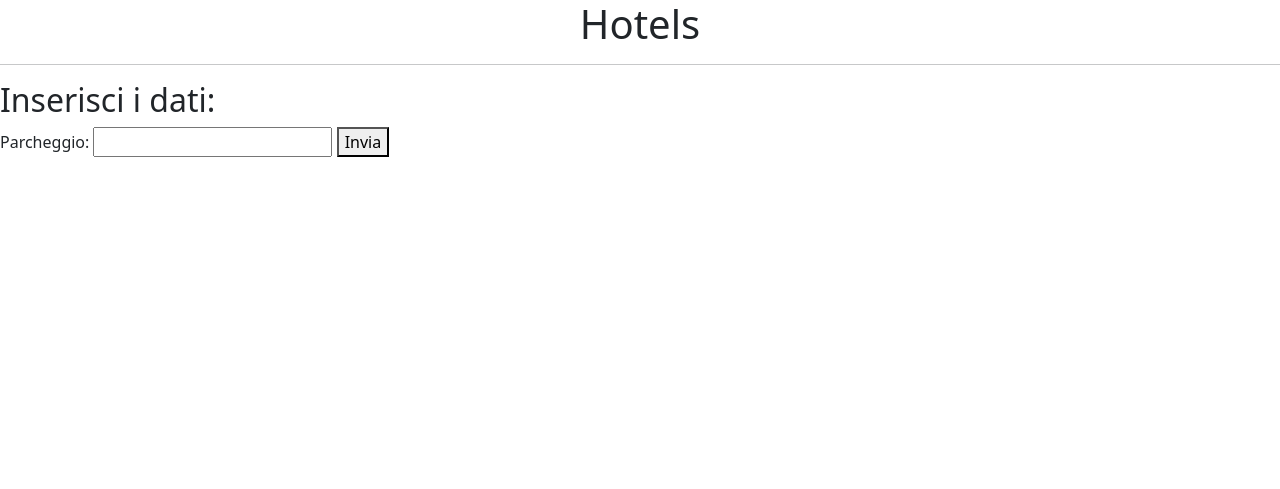
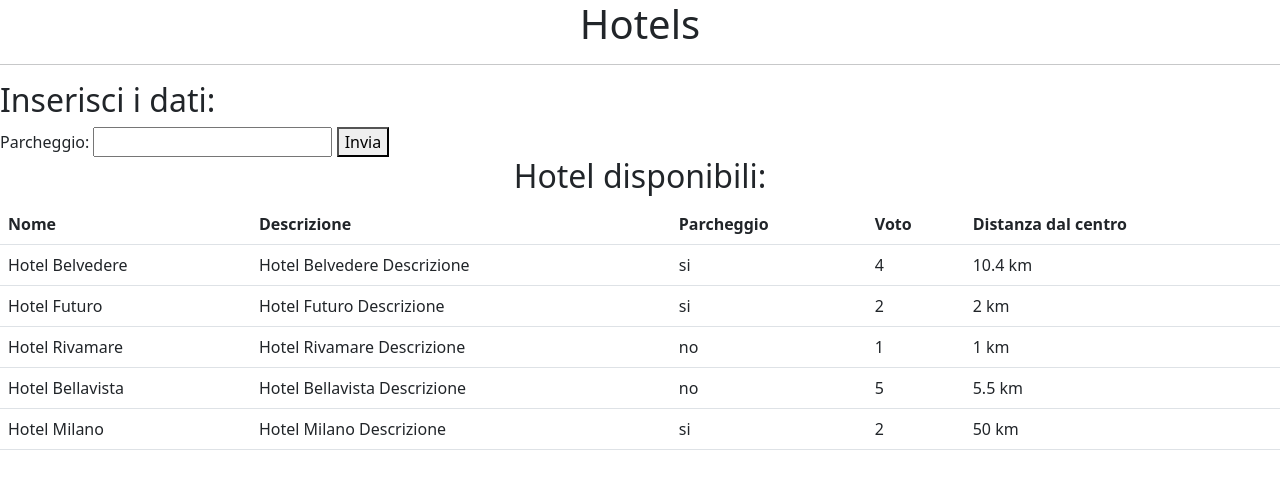
Before and after one commit to SamuelNdreu/php-hotel, a PHP site: page / in a window 1280 px wide. Shown: the top 489 px of the page. Run offline with PHP 8.4, Linux system fonts and the light colour scheme.

Commit message:
step 1 still going

```diff
--- a/index.php
+++ b/index.php
@@ -102,6 +102,49 @@ $hotels = [
             </form>
         </section>
 
+        <section>
+            <h2 class="text-center">
+                Hotel disponibili:
+            </h2>
+
+            <table class="table">
+                <thead>
+                    <tr>
+                        <th scope="col">Nome</th>
+                        <th scope="col">Descrizione</th>
+                        <th scope="col">Parcheggio</th>
+                        <th scope="col">Voto</th>
+                        <th scope="col">Distanza dal centro</th>
+                    </tr>
+                </thead>
+                <tbody>
+
+                <!--
+            $hotels =
+            [
+            'name' => 'Hotel Belvedere',
+            'description' => 'Hotel Belvedere Descrizione',
+            'parking' => true,
+            'vote' => 4,
+            'distance_to_center' => 10.4
+        ]
+        -->
+                    <?php
+                        foreach($hotels as $hotel) {
+                            echo "<tr>";
+                            echo "<td>" . $hotel['name'] . "</td>";
+                            echo "<td>" . $hotel['description'] . "</td>";
+                            echo "<td>" . (($hotel['parking']) ? 'si' : 'no') . "</td>";
+                            echo "<td>" . $hotel['vote'] . "</td>";
+                            echo "<td>" . $hotel['distance_to_center'] . " km </td>";
+                            echo "</tr>";
+                        }
+                    ?>
+                </tbody>
+            </table>
+
+        </section>
+
 
 </body>
 
```
Also changed, not shown: db-master/index.php (deleted, +0 -58 lines).
